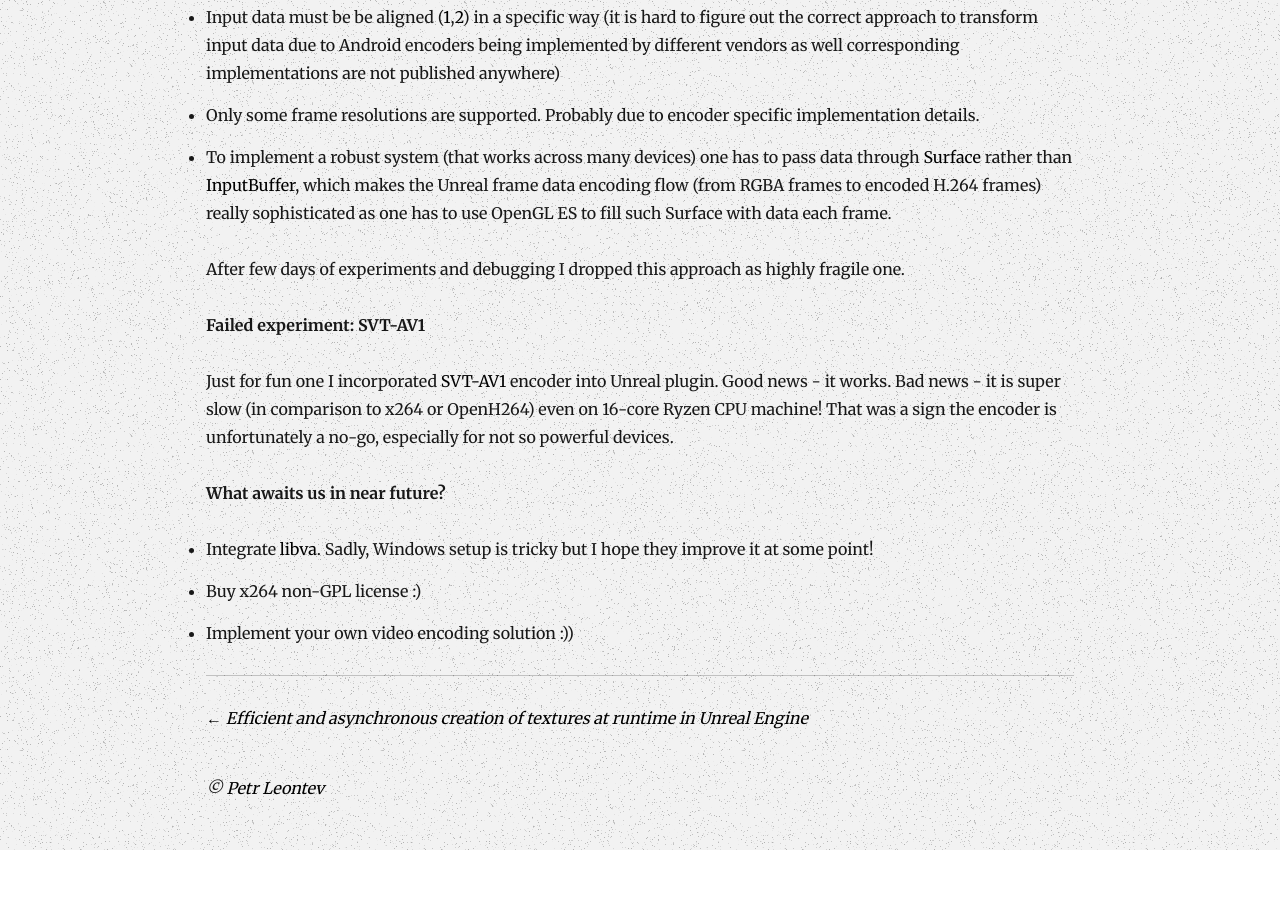
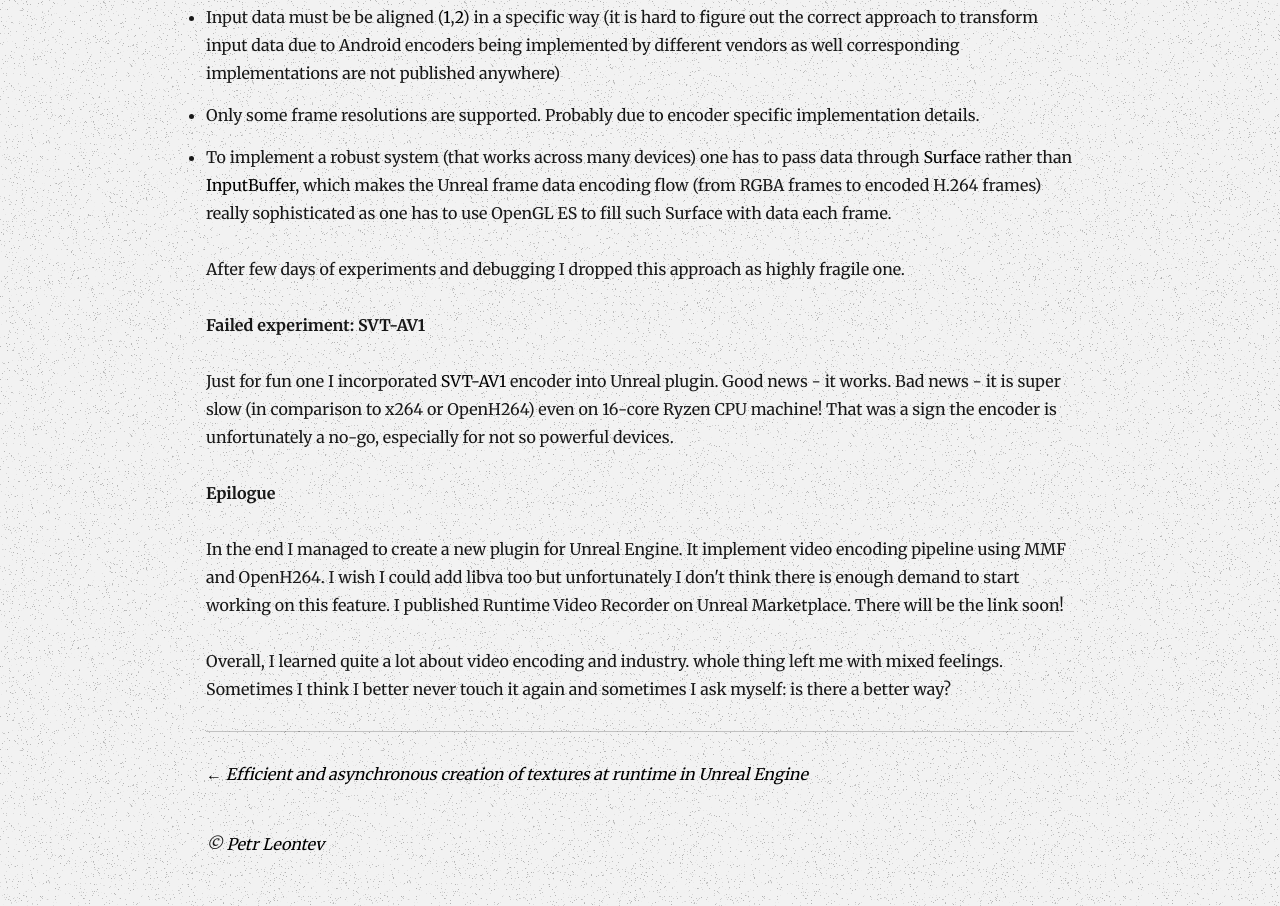
Before and after one commit to RaiaN/raian.github.io, a Gatsby site: page /blog/unreal_video_encoding in a window 1280 px wide. Shown: the part 9374-10280 px from the top of the page. Before the commit the page ends 10224 px from the top, so only its background shows below. Built offline with nearby package versions, Linux system fonts and the light colour scheme; Gatsby itself is replaced by a stand-in of ours; some packages are replaced by stand-ins of ours.

Commit message:
Add epilogue

```diff
--- a/content/blog/unreal_video_encoding/index.mdx
+++ b/content/blog/unreal_video_encoding/index.mdx
@@ -202,10 +202,8 @@
 
 Just for fun one I incorporated [SVT-AV1](https://gitlab.com/AOMediaCodec/SVT-AV1) encoder into Unreal plugin. Good news - it works. Bad news - it is super slow (in comparison to x264 or OpenH264) even on 16-core Ryzen CPU machine! That was a sign the encoder is unfortunately a no-go, especially for not so powerful devices.
 
-**What awaits us in near future?**
+**Epilogue**
 
-- Integrate [libva](https://github.com/intel/libva). Sadly, Windows setup is tricky but I hope they improve it at some point!
+In the end I managed to create a new plugin for Unreal Engine. It implement video encoding pipeline using MMF and OpenH264. I wish I could add libva too but unfortunately I don't think there is enough demand to start working on this feature. I published Runtime Video Recorder on Unreal Marketplace. There will be the link soon!
 
-- Buy x264 non-GPL license :)
-
-- Implement your own video encoding solution :))
+Overall, I learned quite a lot about video encoding and industry. whole thing left me with mixed feelings. Sometimes I think I better never touch it again and sometimes I ask myself: is there a better way?
```
